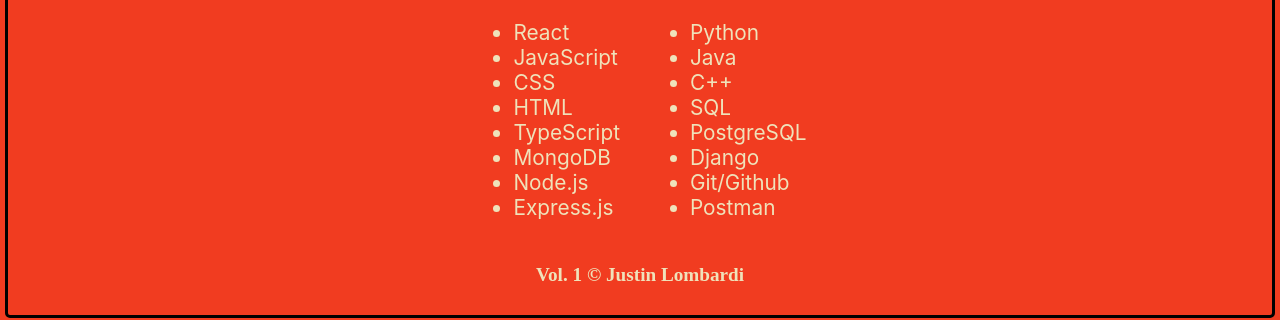
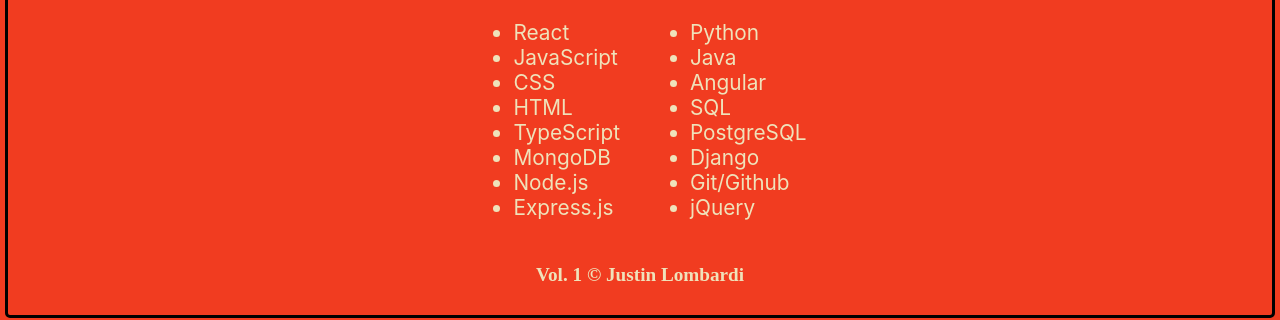
Before and after one commit to thejustinlombardi/portfolio, a React (Create React App) app: page /home/resume in a window 1280 px wide. Shown: the part 1062-1382 px from the top of the page. Built offline with nearby package versions, Linux system fonts and the light colour scheme; no server answers; a web font is replaced by a local one.

Commit message:
Update Resume / fix send button

```diff
--- a/src/components/Contact/Contact.css
+++ b/src/components/Contact/Contact.css
@@ -123,7 +123,6 @@
 		font-family: "Red Rose", cursive;
 		font-size: 1.2rem;
 		background-color: #4056a1;
-		padding: 10px 20px;
 		border-radius: 5px;
 		border: 2px solid black;
 	}
--- a/src/components/Home/HomeResults.js
+++ b/src/components/Home/HomeResults.js
@@ -32,7 +32,7 @@
 				<Link to={`/home/resume`} className="issues-div resume-div">
 					<img
 						className="card-img"
-						src="https://i.imgur.com/k1hFeiH.png"
+						src="https://i.imgur.com/t2vPJdV.png"
 						alt="justin-lombardi-resume"
 					/>
 					<div className="card-text">
--- a/src/components/Resume/Resume.js
+++ b/src/components/Resume/Resume.js
@@ -13,7 +13,7 @@
 					target="_blank"
 					href="https://drive.google.com/file/d/19NUA-2rI1x7KMPGounpRafAg2N8oZzHh/view?usp=sharing"
 					rel="noreferrer">
-					<img src="https://i.imgur.com/k1hFeiH.png" alt="author" />
+					<img src="https://i.imgur.com/t2vPJdV.png" alt="author" />
 				</a>
 				<div>
 					<h2 className="resume-titles">Technical Skills</h2>
@@ -141,12 +141,12 @@
 					<ul className="resume-list">
 						<li> Python </li>
 						<li> Java </li>
-						<li> C++ </li>
+						<li> Angular </li>
 						<li> SQL </li>
 						<li> PostgreSQL </li>
 						<li> Django </li>
 						<li> Git/Github </li>
-						<li> Postman</li>
+						<li> jQuery </li>
 					</ul>
 				</div>
 			</main>
```
